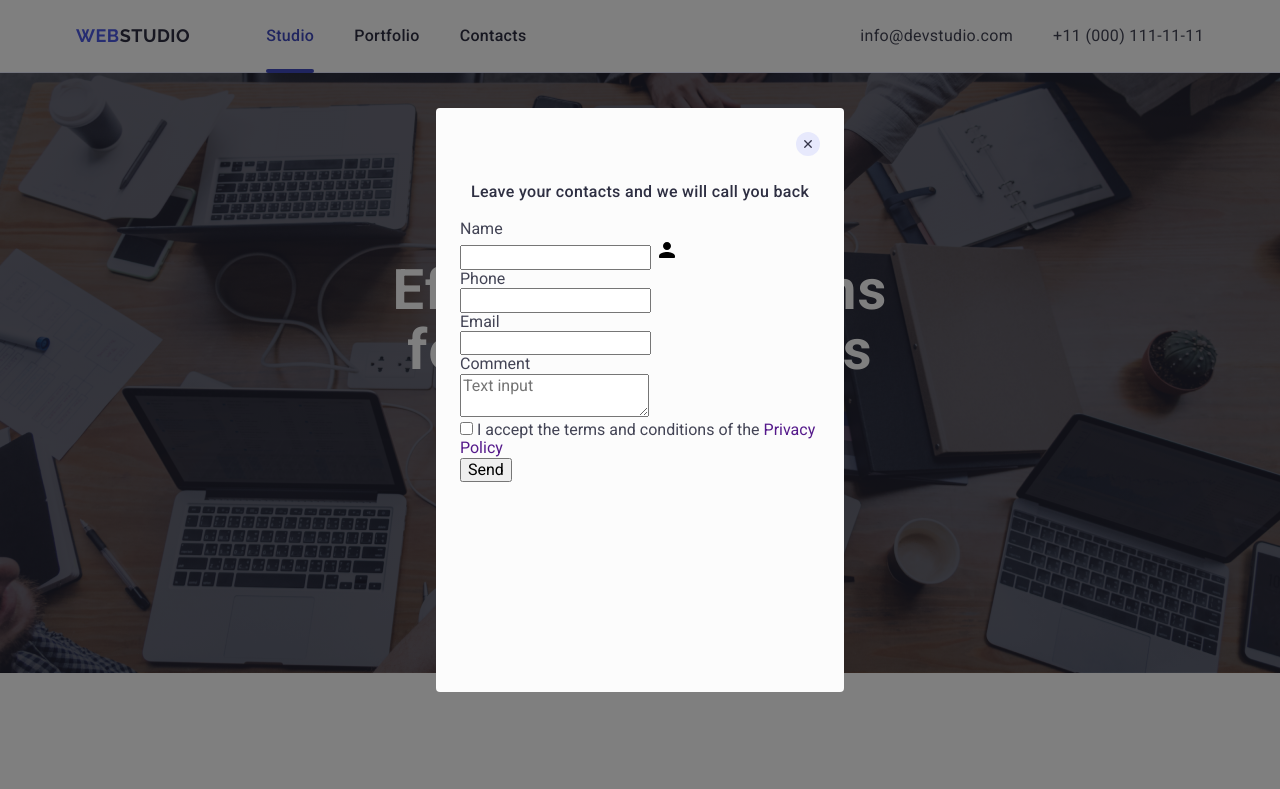
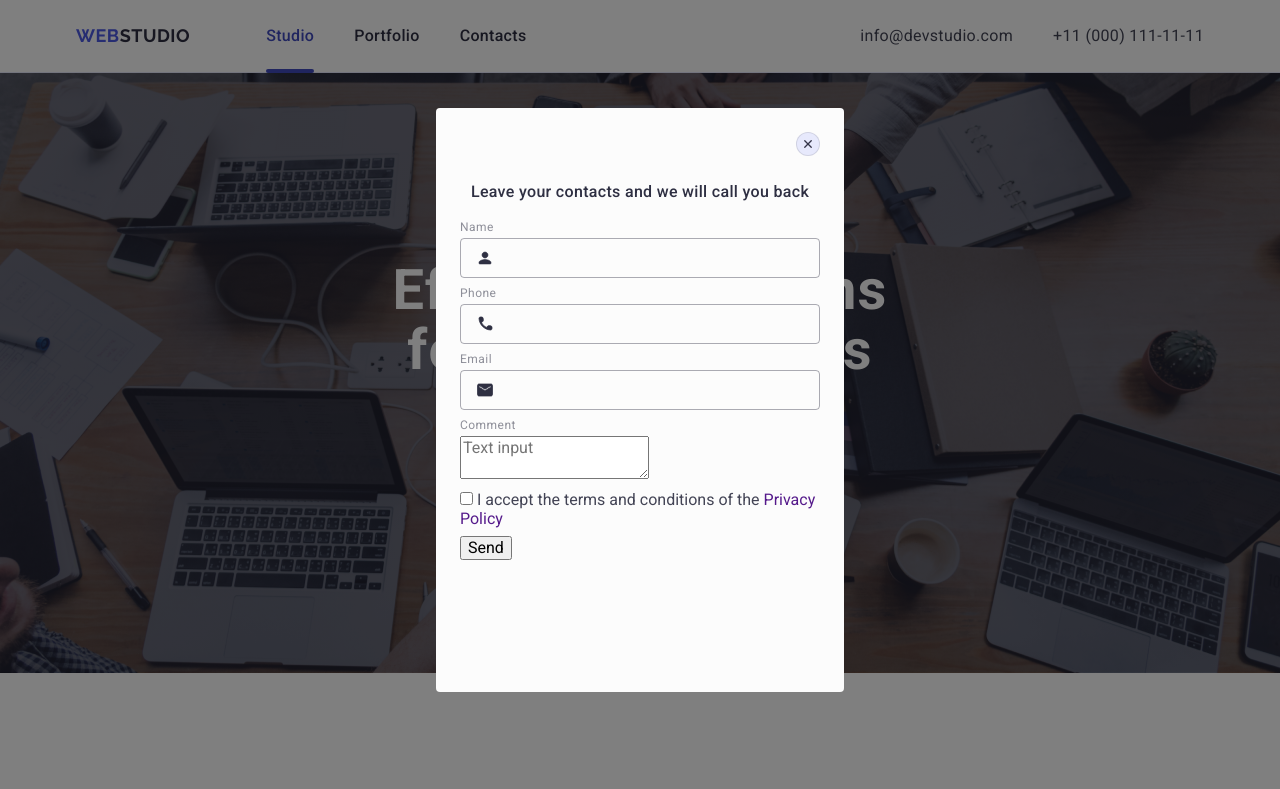
Before and after one commit to antagonist13/goit-markup-hw-05, a plain HTML site: page index.html in a window 1280 px wide. Shown: the top 789 px of the page. Drawn offline with nearby package versions, Linux system fonts and the light colour scheme.

Commit message:
form icons

```diff
--- a/css/styles.css
+++ b/css/styles.css
@@ -501,6 +501,7 @@ img {
   line-height: 0;
   stroke: #2e2f42;
   stroke-width: 1px;
+  border: 1px solid rgba(0, 0, 0, 0.1);
   fill: #2e2f42;
 
   transition: stroke 250ms linear, background-color 250ms linear,
@@ -524,3 +525,46 @@ img {
   margin-top: 48px;
   margin-bottom: 16px;
 }
+.form-field-wrapper {
+  margin-bottom: 8px;
+}
+.form-field-label {
+  display: block;
+
+  font-size: 12px;
+  font-weight: 400;
+  line-height: 1.17;
+  letter-spacing: 0.04em;
+  color: #8e8f99;
+  margin-bottom: 4px;
+}
+.form-input-label {
+  position: relative;
+}
+.form-input {
+  width: 100%;
+  height: 40px;
+  border-radius: 4px;
+  padding-left: 38px;
+  border: 1px solid rgba(46, 47, 66, 0.4);
+  background-color: transparent;
+  transition: border-color 250ms linear;
+  outline: 0px solid transparent;
+}
+.form-input:focus {
+  border-color: #4d5ae5;
+}
+.form-input-icon {
+  position: absolute;
+  top: 50%;
+  transform: translateY(-50%);
+  left: 16px;
+
+  stroke: #2e2f42;
+  fill: #2e2f42;
+  transition: stroke 250ms linear, fill 250ms linear;
+}
+.form-input:focus + .form-input-icon {
+  stroke: #4d5ae5;
+  fill: #4d5ae5;
+}
--- a/index.html
+++ b/index.html
@@ -605,7 +605,7 @@
           Leave your contacts and we will call you back
         </p>
         <form>
-          <div>
+          <div class="form-field-wrapper">
             <label class="form-field-label" for="user-name">Name</label>
             <div class="form-input-label">
               <input
@@ -616,16 +616,16 @@
                 pattern="[a-zA-Zа-яА-ЯіІїЇєЄґҐʼ]+"
               />
               <svg
-                class="subscribe-footer"
-                width="24"
-                height="24"
+                class="form-input-icon"
+                width="18"
+                height="18"
                 aria-label="icon human"
               >
                 <use href="./images/icons.svg#icon-name-person"></use>
               </svg>
             </div>
           </div>
-          <div>
+          <div class="form-field-wrapper">
             <label class="form-field-label" for="user-tel">Phone</label>
             <div class="form-input-label">
               <input
@@ -634,9 +634,17 @@
                 name="user-tel"
                 type="tel"
               />
+              <svg
+                class="form-input-icon"
+                width="18"
+                height="24"
+                aria-label="icon phone"
+              >
+                <use href="./images/icons.svg#icon-phone"></use>
+              </svg>
             </div>
           </div>
-          <div>
+          <div class="form-field-wrapper">
             <label class="form-field-label" for="user-email">Email</label>
             <div class="form-input-label">
               <input
@@ -645,9 +653,17 @@
                 name="user-email"
                 type="email"
               />
+              <svg
+                class="form-input-icon"
+                width="18"
+                height="24"
+                aria-label="icon mail"
+              >
+                <use href="./images/icons.svg#icon-email"></use>
+              </svg>
             </div>
           </div>
-          <div>
+          <div class="form-field-wrapper">
             <label class="form-field-label" for="user-comment">Comment</label>
             <div class="form-input-label">
               <textarea
@@ -658,7 +674,7 @@
               ></textarea>
             </div>
           </div>
-          <div>
+          <div class="form-field-wrapper">
             <input
               class="form-checkbox"
               id="user-privacy-policy"
```
